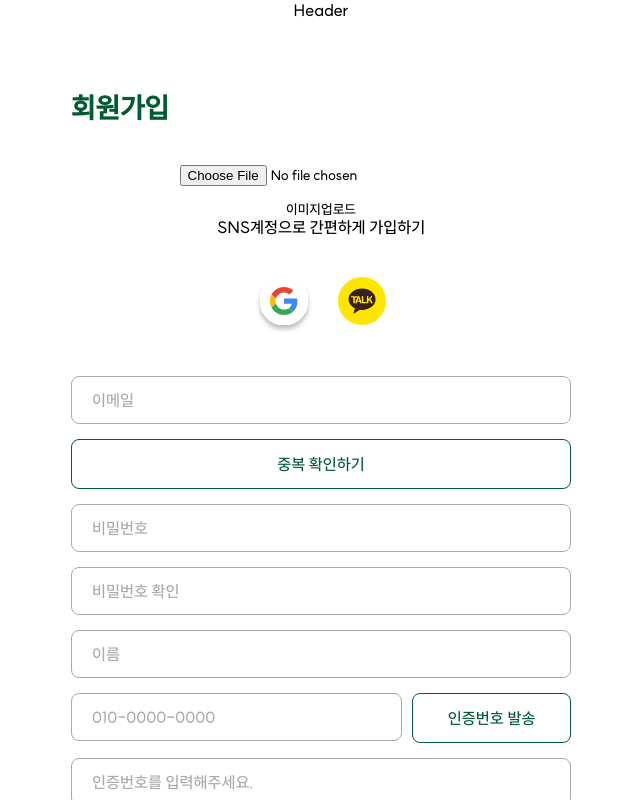
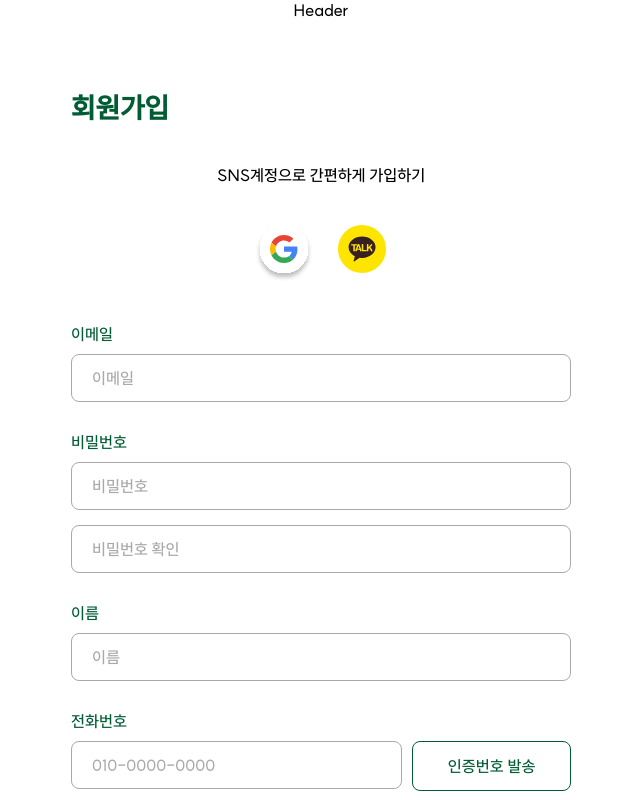
Before and after one commit to Earth-mas/Earth-mas_client, a React (Create React App) app: page /signup in a window 1280 px wide. Shown: the top 800 px of the page, without its empty margins (319-959 px from the left). Built offline with nearby package versions, Linux system fonts and the light colour scheme; a web font is replaced by a local one.

Commit message:
feat: setting validaiton of signup page

```diff
--- a/src/components/units/signUp/SignUp.container.tsx
+++ b/src/components/units/signUp/SignUp.container.tsx
@@ -5,25 +5,20 @@ import Input01 from 'components/commons/inputs/Input01';
 import ContainedButton01 from 'components/commons/button/contained/ContainedButton01';
 
 import { GoogleIcon, KaKaoIcon } from 'assets/svgs';
-import { InputWrapper, SignUpWrapper } from './SignUp.styles';
+import { ErrorMsg, InputWrapper, Label, SignUpWrapper } from './SignUp.styles';
+import Blank from 'components/commons/blank/Blank';
 
 export default function SignUp() {
   const [inputs, setInputs] = useState({
     name: '',
     email: '',
     password: '',
+    password2: '',
     phone: '',
     addressnumber: '',
     address1: '',
     address2: '',
   });
-
-  const onChangeInputs = (e: ChangeEvent<HTMLInputElement>) => {
-    setInputs({
-      ...inputs,
-      [e.target.id]: e.target.value, //대괄호 안에 있는걸로 객체 key를 만듦
-    });
-  };
 
   const emailRegex =
     /^[a-zA-Z0-9.!#$%&’+/=?^_`{|}~-]+@[a-zA-Z0-9-]+(?:.[a-zA-Z0-9-]+)$/;
@@ -31,10 +26,56 @@ export default function SignUp() {
   const phoneRegex = /^[0-9]{2,3}-[0-9]{3,4}-[0-9]{4}$/;
   const nameRegex = /^[\w\Wㄱ-ㅎㅏ-ㅣ가-힣]{2,20}$/;
 
+  const [emailErrMsg, setEmailErrMsg] = useState<string | null>('');
+  const [passwordErrMsg, setPasswordErrMsg] = useState<string | null>('');
+  const [passwordErrMsg2, setPasswordErrMsg2] = useState<string | null>('');
+  const [nameErrMsg, setNameErrMsg] = useState<string | null>('');
+
+  const [checked, setChecked] = useState(false);
+
+  const onChangeInputs = (e: ChangeEvent<HTMLInputElement>) => {
+    if (e.target.id.length > 0) {
+      switch (e.target.id) {
+        case 'email':
+          if (!emailRegex.test(e.target.value)) {
+            setEmailErrMsg('이메일 형식이 올바르지 않습니다.');
+          } else setEmailErrMsg(null);
+          break;
+        case 'password':
+          if (!passwordRegex.test(e.target.value)) {
+            setPasswordErrMsg('비밀번호는 8자 이상으로 설정해 주세요.');
+          } else setPasswordErrMsg(null);
+          break;
+        case 'password2':
+          if (e.target.value !== inputs.password) {
+            setPasswordErrMsg2('비밀번호가 일치하지 않습니다');
+          } else setPasswordErrMsg2(null);
+          break;
+        case 'name':
+          if (!nameRegex.test(e.target.value)) {
+            setNameErrMsg('이름은 2글자 이상 20자 이내의 문자로 입력해주세요.');
+          } else setNameErrMsg(null);
+          break;
+      }
+    }
+    setInputs({
+      ...inputs,
+      [e.target.id]: e.target.value, //대괄호 안에 있는걸로 객체 key를 만듦
+    });
+  };
   const onClickSignUp = (
     e: MouseEvent<HTMLButtonElement> | FormEvent<HTMLFormElement>,
   ) => {
     e.preventDefault();
+    if (
+      emailErrMsg !== null ||
+      passwordErrMsg !== null ||
+      passwordErrMsg2 !== null ||
+      nameErrMsg !== null
+    ) {
+      alert('입력 정보를 다시 확인해주세요.');
+      return;
+    }
     axios
       .post('http://34.64.224.198:3000/user', inputs)
       .then(res => console.log(res))
@@ -43,31 +84,45 @@ export default function SignUp() {
       });
   };
 
-  // 지혜에게시작
+  // const config = {
+  //   headers: {
+  //     'content-type': 'multipart/form-data',
+  //   },
+  // };
 
-  const [file, setFile] = useState();
-  const onChangeFile = (e: any) => {
-    setFile(e.target.files?.[0]);
-  };
+  // const [file, setFile] = useState();
+  // const formData = new FormData();
 
-  const onClickUpload = (
-    e: MouseEvent<HTMLButtonElement> | FormEvent<HTMLFormElement>,
-  ) => {
-    e.preventDefault();
-    axios
-      .post('user/upload', file)
-      .then(res => console.log(res))
-      .catch(error => {
-        console.log(error);
-      });
-  };
+  // const onChangeFile = (e: any) => {
+  //   // setFile(e.target.files[0]);
+  //   const uploadFile = e.target.files[0];
+  //   formData.append('files', uploadFile);
+  // };
+
+  // console.log(file)
+
+  // const onClickUpload = (
+  //   e: MouseEvent<HTMLButtonElement> | FormEvent<HTMLFormElement>,
+  // ) => {
+  //   e.preventDefault();
+  //   axios
+  //     .post('/user/upload', formData)
+  //     .then(res => console.log(res))
+  //     .catch(error => {
+  //       console.log(error);
+  //     });
+  // };
+
+  console.log(checked);
 
   return (
     <SignUpWrapper>
       <h1>회원가입</h1>
       <div className="socialSignUp">
-        <input type="file" onChange={onChangeFile} />
+        {/* <input type="file" onChange={onChangeFile} />
         <button onClick={onClickUpload}>이미지업로드</button>
+        <br />
+        <br /> */}
         <p>SNS계정으로 간편하게 가입하기</p>
         <section>
           <button>
@@ -79,15 +134,15 @@ export default function SignUp() {
         </section>
       </div>
       <form onSubmit={onClickSignUp}>
+        <Label> 이메일</Label>
         <Input01
           type="text"
           onChange={onChangeInputs}
           placeholder="이메일"
           id="email"
         />
-        <button type="button" className="defaultButton">
-          중복 확인하기
-        </button>
+        <ErrorMsg>{emailErrMsg}</ErrorMsg>
+        <Label>비밀번호</Label>
         <Input01
           id="password"
           type="password"
@@ -96,16 +151,25 @@ export default function SignUp() {
           autoComplete="false"
         />
         <Input01
+          id="password2"
           type="password"
+          onChange={onChangeInputs}
           placeholder="비밀번호 확인"
           autoComplete="false"
         />
+        <ErrorMsg>
+          <div>{passwordErrMsg}</div>
+          <div>{passwordErrMsg2}</div>
+        </ErrorMsg>
+        <Label>이름</Label>
         <Input01
           id="name"
           type="text"
           onChange={onChangeInputs}
           placeholder="이름"
         />
+        <ErrorMsg>{nameErrMsg}</ErrorMsg>
+        <Label>전화번호</Label>
         <InputWrapper>
           <Input01
             id="phone"
@@ -122,6 +186,7 @@ export default function SignUp() {
           </button>
         </InputWrapper>
         <Input01 type="text" placeholder="인증번호를 입력해주세요." />
+        <Label>주소</Label>
         <InputWrapper>
           <Input01
             type="text"
@@ -150,6 +215,12 @@ export default function SignUp() {
           onChange={onChangeInputs}
           placeholder="상세주소를 입력해주세요."
         />
+        <Blank height={15} />
+        <label>
+          <input type="checkbox" /> 이용약관과 개인정보 수집 및 이용에
+          동의합니다.
+        </label>
+        <Blank height={20} />
         <ContainedButton01
           color="main"
           content="회원가입하기"
--- a/src/components/units/signUp/SignUp.styles.ts
+++ b/src/components/units/signUp/SignUp.styles.ts
@@ -67,7 +67,21 @@ export const SignUpWrapper = styled.main`
   }
 `;
 
+export const Label = styled.div`
+  margin-bottom: 10px;
+  color: ${Colors.MAIN};
+`;
+
 export const InputWrapper = styled.div`
   display: flex;
   width: 500px;
 `;
+
+export const ErrorMsg = styled.div`
+  display: flex;
+  flex-direction: column;
+  padding-bottom: 15px;
+  font-size: ${FontSize.SMALL};
+  text-align: center;
+  color: ${Colors.SUB1};
+`;
```
